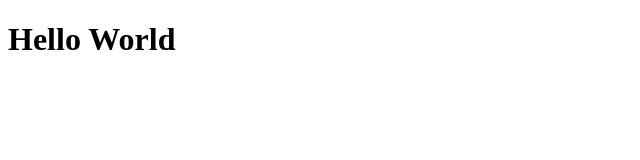
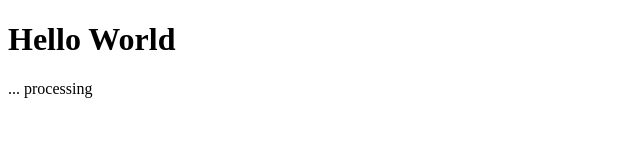
Before and after one commit to mcdevs365/new-repo, a plain HTML site: page index.html in a window 1280 px wide. Shown: the full height of the page, 0-640 px from the left. Drawn offline with Linux system fonts and the light colour scheme.

Commit message:
add p tag

```diff
--- a/index.html
+++ b/index.html
@@ -8,5 +8,6 @@
 </head>
 <body>
     <h1 class="header-title">Hello World</h1>
+    <p>... processing</p>
 </body>
 </html>
```
